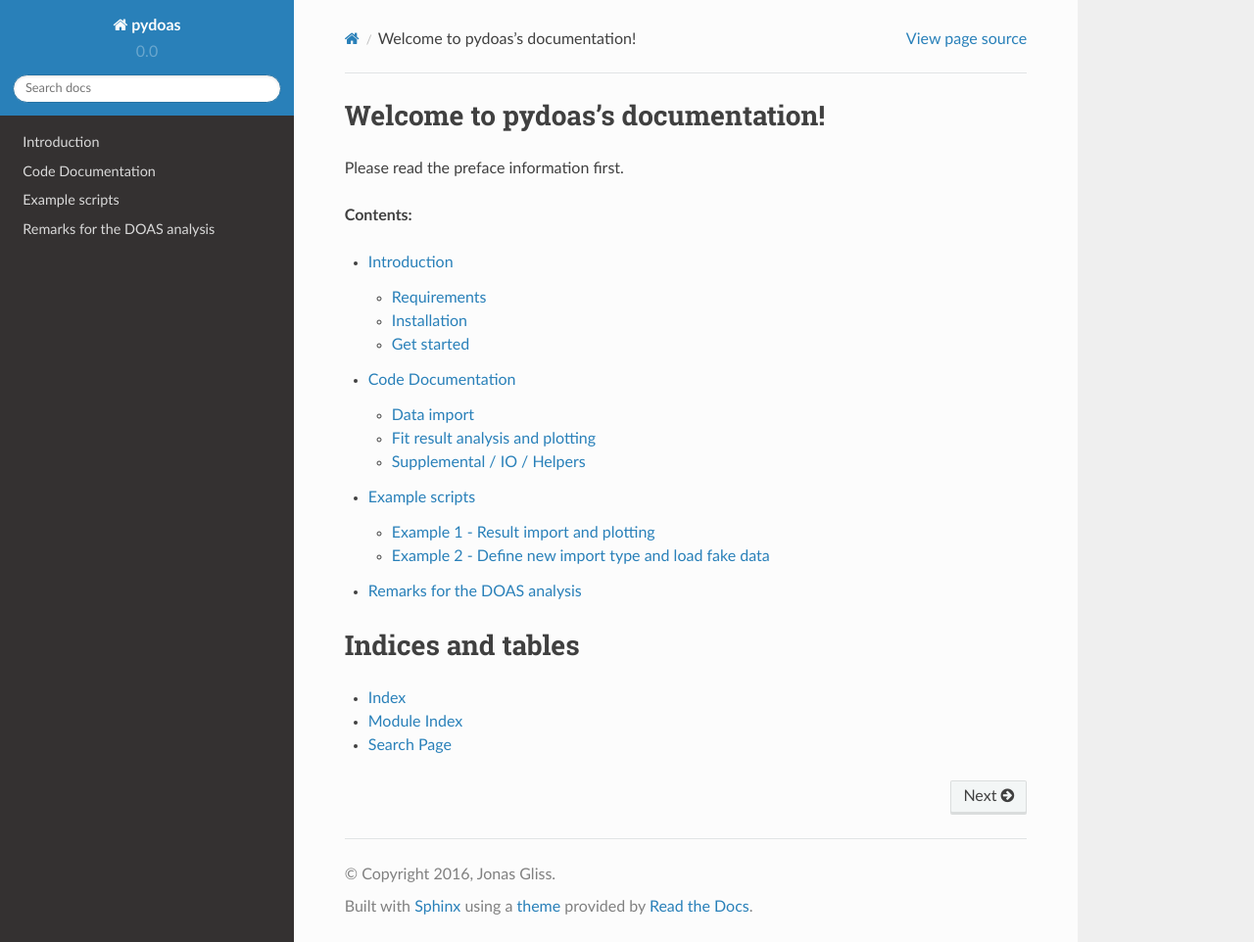
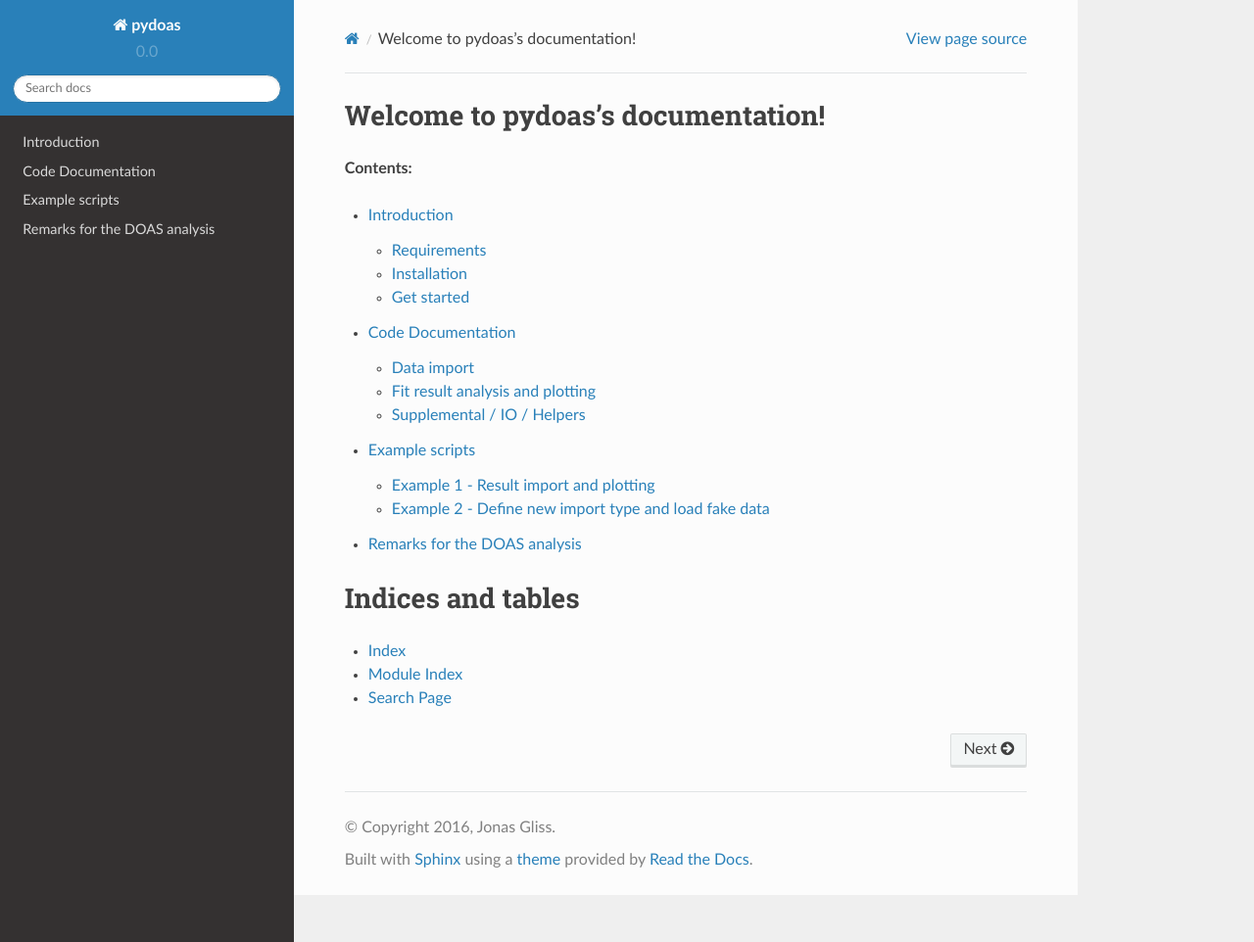
Before and after one commit to jgliss/pydoas, a Sphinx documentation site: the page built from docs/index.rst, in a window 1280 px wide and 962 px high. Shown: the whole window at 98% size. Built offline with Sphinx 7.4.7 and the Read the Docs theme 2.0.0, drawn with Linux system fonts in a browser that asks for light colours; formulas are drawn with MathJax 3.

```diff
--- a/docs/conf.py
+++ b/docs/conf.py
@@ -15,6 +15,8 @@
 import sys
 import os
 import shlex
+
+sys.path.insert(0, os.path.abspath('../'))
 
 # If extensions (or modules to document with autodoc) are in another directory,
 # add these directories to sys.path here. If the directory is relative to the
@@ -220,7 +222,7 @@ html_static_path = ['_static']
 #html_search_scorer = 'scorer.js'
 
 # Output file base name for HTML help builder.
-htmlhelp_basename = 'PyDOASdoc'
+htmlhelp_basename = 'pydoasdoc'
 
 # -- Options for LaTeX output ---------------------------------------------
 
@@ -242,7 +244,7 @@ latex_elements = {
 # (source start file, target name, title,
 #  author, documentclass [howto, manual, or own class]).
 latex_documents = [
-  (master_doc, 'PyDOAS.tex', u'PyDOAS Documentation',
+  (master_doc, 'pydoas.tex', u'pydoas Documentation',
    u'Jonas Gliss', 'manual'),
 ]
 
@@ -272,7 +274,7 @@ latex_documents = [
 # One entry per manual page. List of tuples
 # (source start file, name, description, authors, manual section).
 man_pages = [
-    (master_doc, 'pydoas', u'PyDOAS Documentation',
+    (master_doc, 'pydoas', u'pydoas Documentation',
      [author], 1)
 ]
 
@@ -286,8 +288,8 @@ man_pages = [
 # (source start file, target name, title, author,
 #  dir menu entry, description, category)
 texinfo_documents = [
-  (master_doc, 'PyDOAS', u'PyDOAS Documentation',
-   author, 'PyDOAS', 'One line description of project.',
+  (master_doc, 'pydoas', u'pydoas Documentation',
+   author, 'pydoas', 'One line description of project.',
    'Miscellaneous'),
 ]
 
--- a/docs/index.rst
+++ b/docs/index.rst
@@ -5,8 +5,6 @@
 
 Welcome to pydoas's documentation!
 ==================================
-
-Please read the preface information first.
 
 **Contents:**
 
```
